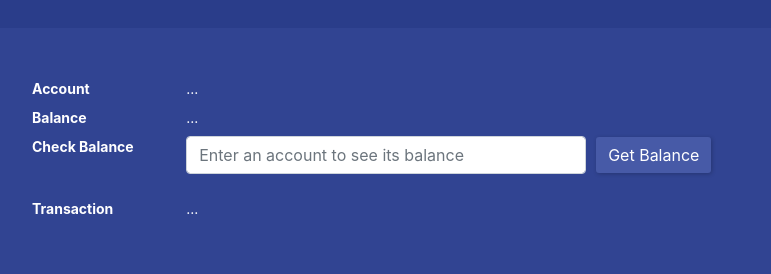
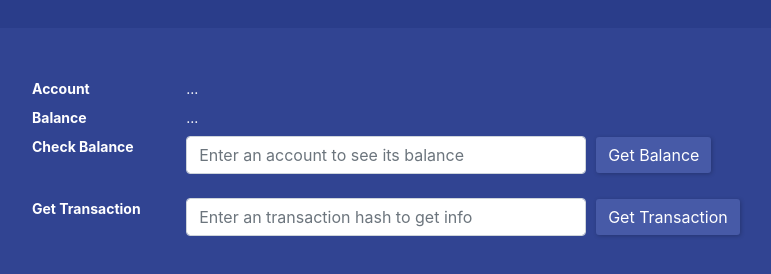
Before and after one commit to sinchan/eth-course, a plain HTML site: page index.html in a window 1280 px wide. Shown: the part 372-646 px from the top of the page, without its empty margins (178-949 px from the left). Drawn offline with nearby package versions, Linux system fonts and the light colour scheme.

Commit message:
Updated to match solution

```diff
--- a/index.html
+++ b/index.html
@@ -34,8 +34,16 @@
                 <p id="balance-query-result"></p>
             </dd>
 
-            <dt class="col-sm-2">Transaction</dt>
-            <dd class="col-sm-10" id="transaction">...</dd>
+            <dt class="col-sm-2">Get Transaction</dt>
+            <dd class="col-sm-10">
+                <form class="form-inline">
+                    <div class="form-group">
+                        <input class="form-control" type="text" id="transaction-input" placeholder="Enter an transaction hash to get info">
+                    </div>
+                    <div class="btn btn-primary" onclick="fetchTransaction()">Get Transaction</div>
+                </form>
+                <p id="transaction-query-result"></p>
+            </dd>
         </dl>
     </div>
     <script>
@@ -57,6 +65,26 @@
                     $('#balance-query-result').html(`
                         <div class="alert alert-danger" role="alert">
                         Error Fetching Balance: <b>${error.message}</b>
+                        </div>
+                    `)
+                }
+            }
+        }
+
+        // Function that will show the balance of the account entered in the text input box #account-input
+        var fetchTransaction = function () {
+            // Fetch the account entered in the input box
+            const transactionHash = $('#transaction-input').val();
+            // Fetch the balance using web3's async call
+            try {
+                web3.eth.getTransaction(transactionHash, function (error, result) {
+                    $('#transaction-query-result').text(JSON.stringify(result, null, 4))
+                })
+            } catch (error) {
+                if (error) {
+                    $('#transaction-query-result').html(`
+                        <div class="alert alert-danger" role="alert">
+                        Error Fetching Transaction: <b>${error.message}</b>
                         </div>
                     `)
                 }
@@ -91,15 +119,6 @@
                         console.error(error);
                 });
 
-                // Get a random transaction from the Ethereum blockchain
-                web3.eth.getTransaction('0xbba4a55487ccc3a2cf701498763cc265df9df147bd755b8f30d0948eddc3215d', function (error, result) {
-                    if (!error) {
-                        $('#transaction').text(JSON.stringify(result, null, 4))
-                    }
-                    else
-                        console.error(error);
-                });
-
             } else {
                 // Web3 was not injected by MetaMask. Check that you're logged into MetaMask and are
                 // serving this page from a local server and not by directly opening the file.
```
